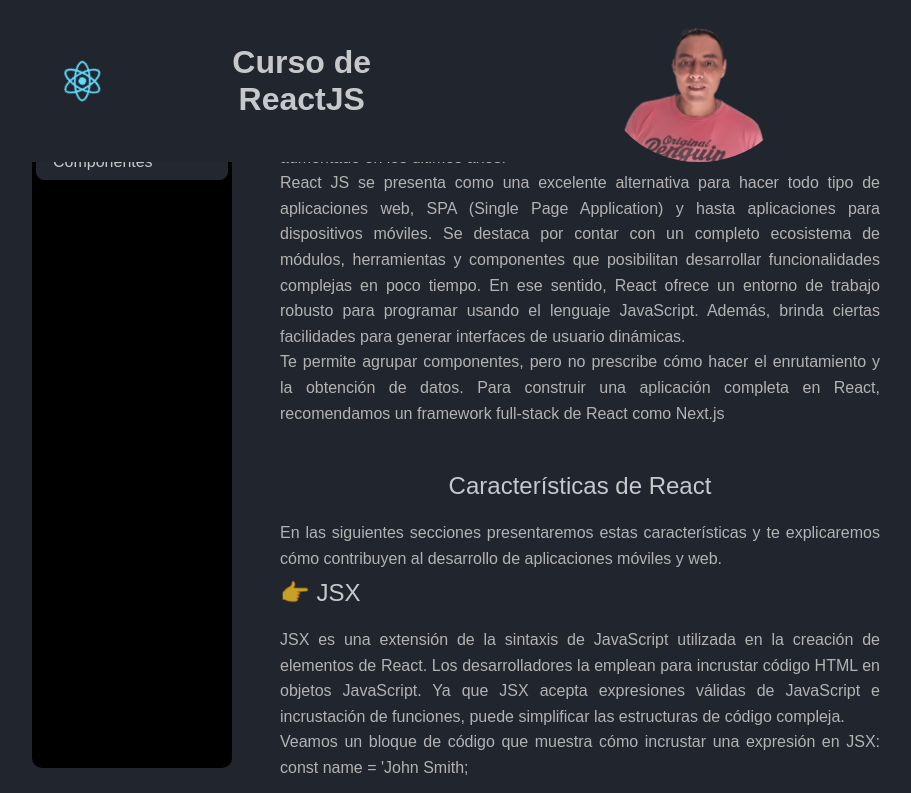
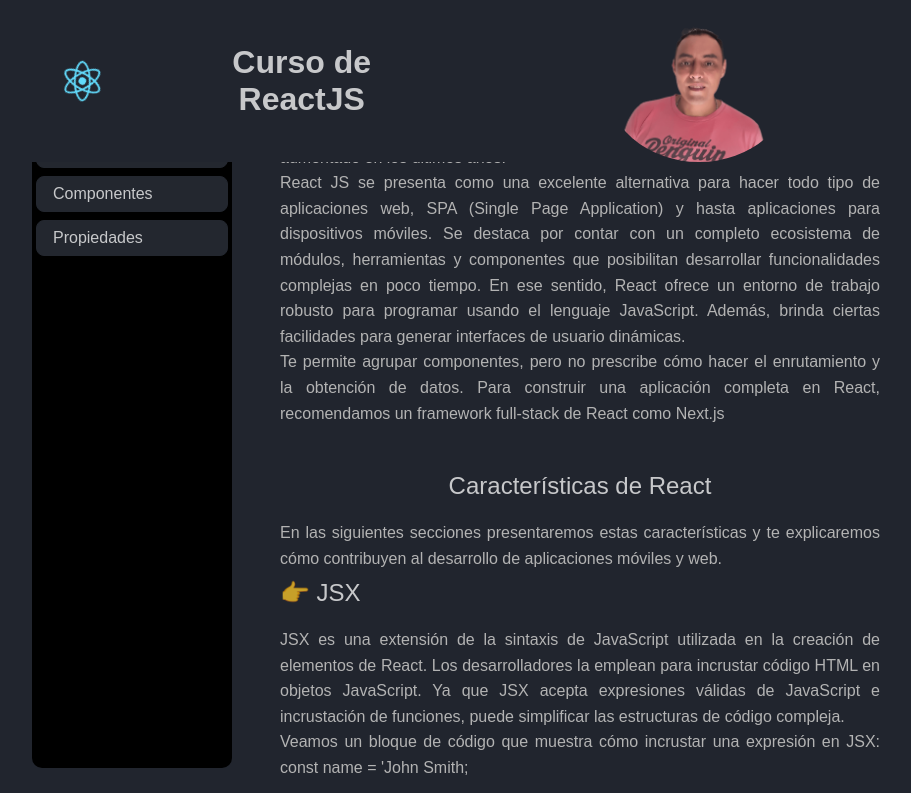
Before and after one commit to Kapelu/script-bash, a Next.js app: page / in a window 1280 px wide. Shown: the top 793 px of the page, without its empty margins (160-1071 px from the left). Built offline with nearby package versions, Linux system fonts and the light colour scheme.

Commit message:
Update 22-06-2023

```diff
--- a/app/component/Sidebar.jsx
+++ b/app/component/Sidebar.jsx
@@ -6,8 +6,8 @@
 			<aside className=''>
                 <Link href='./'> Home  </Link>
                 <Link href='./componentes'> Componentes </Link>
-                {/*<Link href='./clase2'> Clase 2 </Link>
-                <Link href='./clase3'> Clase 3 </Link>
+                <Link href='./propiedades'> Propiedades </Link>
+               {/* <Link href='./clase3'> Clase 3 </Link>
                 <Link href='./clase4'> Clase 4 </Link> */}
 			</aside>
 		</>
--- a/app/style/style.css
+++ b/app/style/style.css
@@ -107,7 +107,7 @@
 	flex-direction: column;
 	width: 200px;
 	background-color: #000000;
-	top: 6rem;
+	top: 8rem;
 	bottom: 2rem;
 	overflow: auto;
 	border-radius: 10px;
@@ -138,7 +138,6 @@
 	background: #21252e;
 	max-width: 100%;
 	margin-left: 12.5rem;
-	top: 6rem;
 	overflow: auto;
 }
 
@@ -149,6 +148,7 @@
 }
 
 .seccion {
+	padding-top: 6rem;
 	margin: 0;
 	padding: 0;
 	box-sizing: border-box;
```
Also changed, not shown: app/propiedades/page.js (renamed from app/clase2/page.js).
